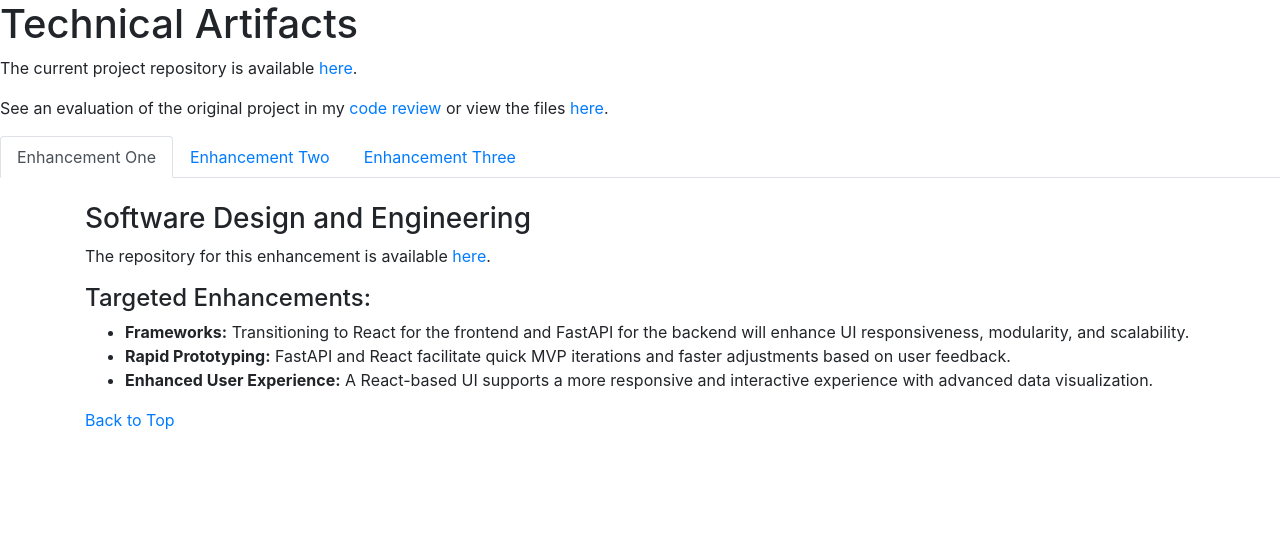
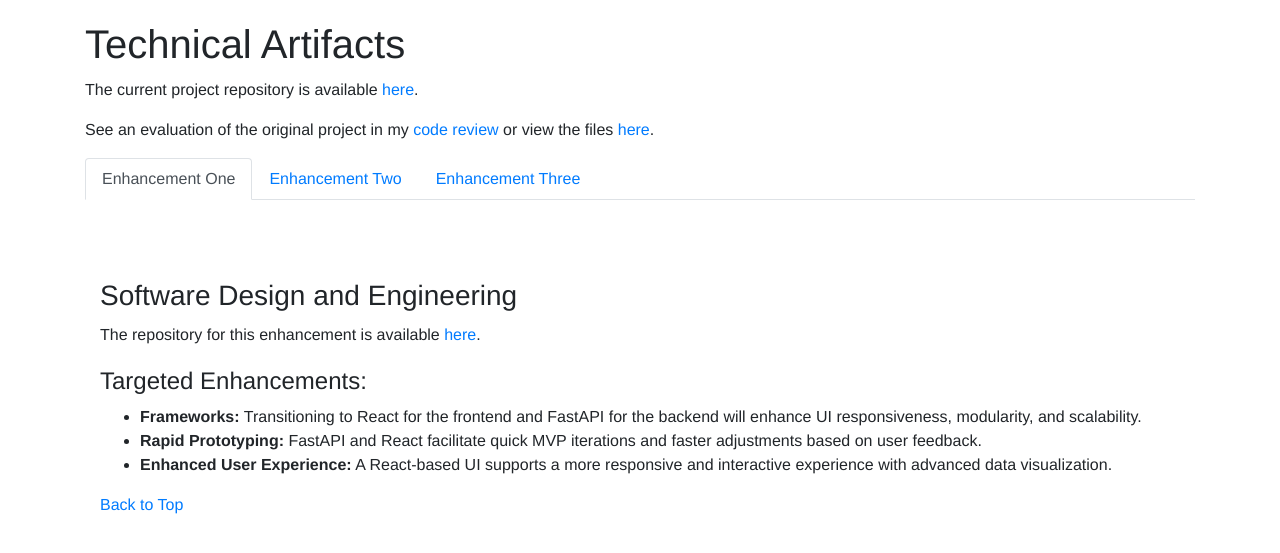
Before and after one commit to clintmonroe00/clintmonroe00.github.io, a Jekyll site: the page built from index.md, in a window 1280 px wide. Shown: the top 553 px of the page. Built offline with Jekyll 4.4.1, drawn with Linux system fonts in a browser that asks for light colours.

Commit message:
Update default.html

```diff
--- a/_layouts/default.html
+++ b/_layouts/default.html
@@ -5,11 +5,11 @@
   <meta name="viewport" content="width=device-width, initial-scale=1.0">
   <title>{{ page.title }}</title>
   <link rel="stylesheet" href="https://maxcdn.bootstrapcdn.com/bootstrap/4.5.2/css/bootstrap.min.css">
-  <script src="https://ajax.googleapis.com/ajax/libs/jquery/3.5.1/jquery.min.js"></script>
-  <script src="https://cdnjs.cloudflare.com/ajax/libs/popper.js/1.16.0/umd/popper.min.js"></script>
-  <script src="https://maxcdn.bootstrapcdn.com/bootstrap/4.5.2/js/bootstrap.min.js"></script>
+  <link rel="stylesheet" href="{{ '/assets/css/custom.css' | relative_url }}">
 </head>
 <body>
-  {{ content }}
+  <div class="container">
+    {{ content }}
+  </div>
 </body>
 </html>
```
